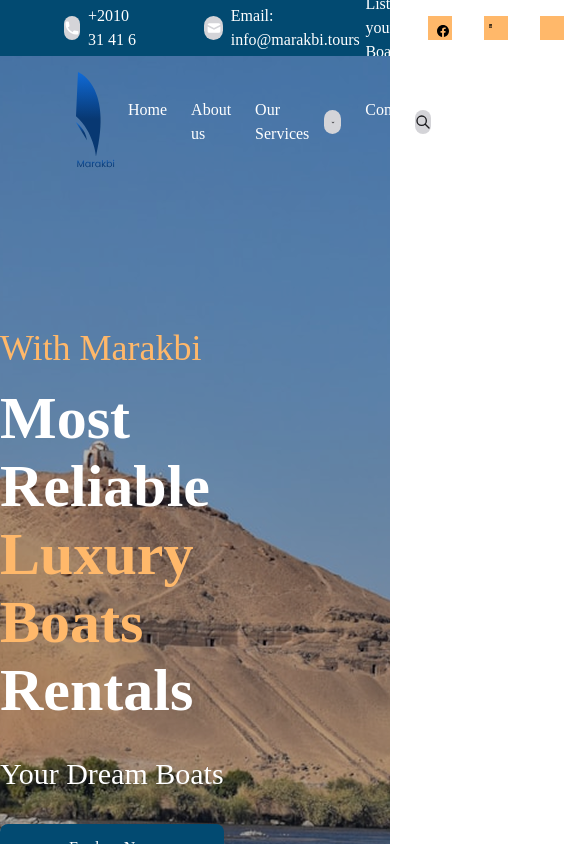
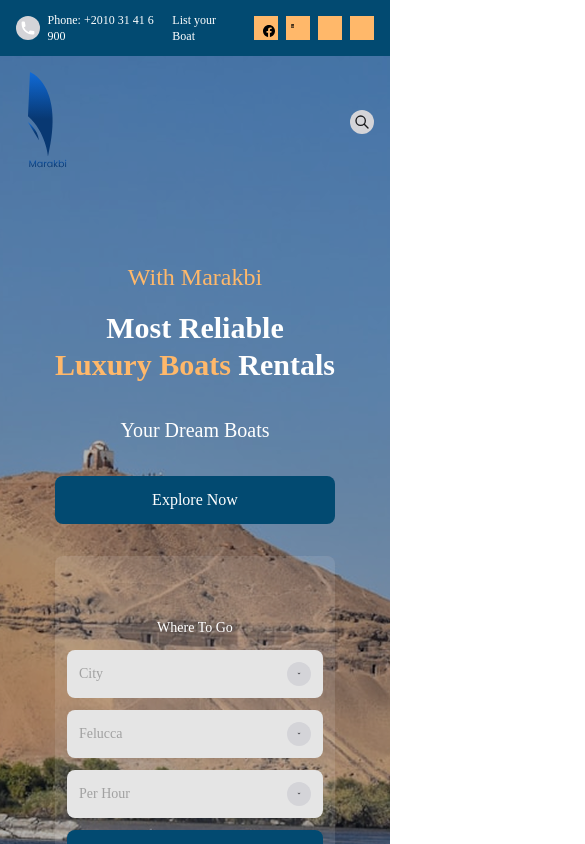
Before and after one commit to MustafaGaberr/beta-marakbi, a Next.js app: page / in a window 390 px wide. Shown: the top 844 px of the page, 585 px wide, since content can reach past the window. Built offline with nearby package versions, Linux system fonts and the light colour scheme.

Commit message:
responsive

```diff
--- a/src/components/Activities.tsx
+++ b/src/components/Activities.tsx
@@ -12,7 +12,7 @@ const Activities = () => {
       </div>
 
       {/* Activities Grid */}
-      <div className="grid grid-cols-3 grid-rows-6 gap-6 max-w-7xl mx-auto px-4 h-[800px] lg:h-[1000px]">
+      <div className="grid grid-cols-1 md:grid-cols-2 lg:grid-cols-3 gap-6 max-w-7xl mx-auto px-4 h-auto lg:h-[1000px]">
         {/* Water Sports - Column 1, Rows 1-3 */}
         <div className="flex flex-col row-span-3">
           <div className="relative overflow-hidden rounded-[32px] mb-4 h-full">
--- a/src/components/BoatFleet.tsx
+++ b/src/components/BoatFleet.tsx
@@ -98,7 +98,7 @@ const BoatFleet = () => {
 
         {/* View All Boats Button */}
         <div className="text-center">
-          <button className="w-56 h-12 px-6 py-2.5 bg-sky-900 rounded-lg text-white text-base font-normal font-['Poppins'] capitalize hover:bg-sky-800 transition-colors">
+          <button className="w-full sm:w-56 h-12 px-6 py-2.5 bg-sky-900 rounded-lg text-white text-base font-normal font-['Poppins'] capitalize hover:bg-sky-800 transition-colors">
             View all boats
           </button>
         </div>
--- a/src/components/FeaturedServices.tsx
+++ b/src/components/FeaturedServices.tsx
@@ -93,7 +93,7 @@ const FeaturedServices = () => {
 
       {/* Service Icons Grid */}
       <div className="w-full flex justify-center pt-20">
-        <div className="grid grid-cols-6 gap-8 max-w-6xl">
+        <div className="grid grid-cols-1 sm:grid-cols-2 md:grid-cols-3 lg:grid-cols-6 gap-8 max-w-6xl">
           {services.map((service, index) => (
             <div key={index} className="flex flex-col items-center text-center">
               <div className="mb-4">
--- a/src/components/FinalCTA.tsx
+++ b/src/components/FinalCTA.tsx
@@ -9,7 +9,7 @@ const FinalCTA = () => {
         <p className="text-sky-100 text-base font-medium font-['Poppins'] text-center max-w-lg mb-8">
           Every journey with Marakbi is tailored to perfection. From private charters to bespoke itineraries, our boats and expert captains ensure a seamless, unforgettable experience.
         </p>
-        <button className="w-56 h-12 px-6 py-2.5 bg-white rounded-lg text-sky-800 text-base font-normal font-['Poppins'] capitalize hover:bg-gray-100 transition-colors">
+        <button className="w-full sm:w-56 h-12 px-6 py-2.5 bg-white rounded-lg text-sky-800 text-base font-normal font-['Poppins'] capitalize hover:bg-gray-100 transition-colors">
           Book now
         </button>
       </div>
--- a/src/components/Header.tsx
+++ b/src/components/Header.tsx
@@ -6,31 +6,31 @@ const Header = () => {
   return (
     <header className="relative">
       {/* Top Bar */}
-      <div className="bg-sky-900 h-14 flex items-center justify-between px-16">
+      <div className="bg-sky-900 h-14 flex items-center justify-between px-4 sm:px-8 md:px-16">
         {/* Left Side: Phone and Email */}
-        <div className="flex items-center gap-16">
+        <div className="flex items-center gap-4 sm:gap-8 md:gap-16">
           <div className="flex items-center gap-2">
             <div className="w-6 h-6 bg-zinc-300 rounded-full flex items-center justify-center">
               <svg className="w-4 h-4 text-white" fill="currentColor" viewBox="0 0 20 20">
                 <path d="M2 3a1 1 0 011-1h2.153a1 1 0 01.986.836l.74 4.435a1 1 0 01-.54 1.06l-1.548.773a11.037 11.037 0 006.105 6.105l.774-1.548a1 1 0 011.059-.54l4.435.74a1 1 0 01.836.986V17a1 1 0 01-1 1h-2C7.82 18 2 12.18 2 5V3z" />
               </svg>
             </div>
-            <span className="text-white text-base font-normal font-['Poppins']">Phone: +2010 31 41 6 900</span>
+            <span className="text-white text-xs sm:text-sm md:text-base font-normal font-['Poppins']">Phone: +2010 31 41 6 900</span>
           </div>
-          <div className="flex items-center gap-2">
+          <div className="hidden sm:flex items-center gap-2">
             <div className="w-6 h-6 bg-zinc-300 rounded-full flex items-center justify-center">
               <svg className="w-4 h-4 text-white" fill="currentColor" viewBox="0 0 20 20">
                 <path d="M2.003 5.884L10 9.882l7.997-3.998A2 2 0 0016 4H4a2 2 0 00-1.997 1.884z" />
                 <path d="M18 8.118l-8 4-8-4V14a2 2 0 002 2h12a2 2 0 002-2V8.118z" />
               </svg>
             </div>
-            <span className="text-white text-base font-normal font-['Poppins']">Email: info@marakbi.tours</span>
+            <span className="text-white text-xs sm:text-sm md:text-base font-normal font-['Poppins']">Email: info@marakbi.tours</span>
           </div>
         </div>
         {/* Right Side: List your Boat and Social Icons */}
-        <div className="flex items-center gap-8">
-          <span className="text-white text-base font-normal font-['Poppins']">List your Boat</span>
-          <div className="flex items-center gap-8">
+        <div className="flex items-center gap-4 sm:gap-8">
+          <span className="text-white text-xs sm:text-sm md:text-base font-normal font-['Poppins']">List your Boat</span>
+          <div className="flex items-center gap-2 sm:gap-4 md:gap-8">
             {/* Facebook */}
             <div className="w-6 h-6 relative overflow-hidden">
               <div className="w-6 h-6 bg-orange-300 absolute"></div>
@@ -58,13 +58,13 @@ const Header = () => {
       </div>
       {/* Main Navigation Bar */}
       <nav className="absolute top-14 left-0 right-0 z-10">
-        <div className="px-16 py-4 flex justify-between items-center">
+        <div className="px-4 sm:px-8 md:px-16 py-4 flex justify-between items-center">
           {/* Left: Logo */}
           <div className="flex items-center space-x-3">
             <Logo width={64} height={100} />
           </div>
           {/* Middle: Navigation Links */}
-          <div className="flex gap-6">
+          <div className="hidden md:flex gap-6">
             <span className="text-white text-base font-normal font-['Poppins']">Home</span>
             <span className="text-white text-base font-normal font-['Poppins']">About us</span>
             <div className="flex items-center gap-2">
--- a/src/components/Hero.tsx
+++ b/src/components/Hero.tsx
@@ -19,33 +19,33 @@ const Hero = () => {
 
       {/* Content */}
       <div className="relative w-full h-full flex items-center pt-16">
-        <div className="w-[1119px] mx-auto flex justify-between items-center gap-20">
+        <div className="max-w-7xl mx-auto px-4 flex flex-col lg:flex-row justify-between items-center gap-8 lg:gap-20">
           {/* Left Side: Text Content */}
-          <div className="flex flex-col">
-            <div className="text-orange-300 text-4xl font-normal font-['SignPainter'] capitalize mb-4">
+          <div className="flex flex-col text-center lg:text-left">
+            <div className="text-orange-300 text-2xl sm:text-3xl lg:text-4xl font-normal font-['SignPainter'] capitalize mb-4">
               With Marakbi
             </div>
-            <div className="text-white text-6xl font-bold font-['Poppins'] capitalize leading-[68px] mb-8">
+            <div className="text-white text-3xl sm:text-4xl lg:text-6xl font-bold font-['Poppins'] capitalize leading-tight lg:leading-[68px] mb-8">
               <span className="text-white">Most Reliable<br/></span>
               <span className="text-orange-300">Luxury Boats </span>
               <span className="text-white">Rentals</span>
             </div>
-            <div className="text-white text-3xl font-medium font-['Poppins'] capitalize mb-8">
+            <div className="text-white text-xl sm:text-2xl lg:text-3xl font-medium font-['Poppins'] capitalize mb-8">
               Your Dream boats
             </div>
-            <button className="w-56 h-12 px-6 py-2.5 bg-sky-900 rounded-lg flex justify-center items-center gap-2.5 text-white text-base font-normal font-['Poppins']">
+            <button className="w-full sm:w-56 h-12 px-6 py-2.5 bg-sky-900 rounded-lg flex justify-center items-center gap-2.5 text-white text-base font-normal font-['Poppins'] mx-auto lg:mx-0">
               Explore Now
             </button>
           </div>
 
           {/* Right Side: Booking Form */}
-          <div className="w-72 h-96 bg-white/10 rounded-lg overflow-hidden flex flex-col justify-center items-center p-3">
+          <div className="w-full sm:w-72 h-96 bg-white/10 rounded-lg overflow-hidden flex flex-col justify-center items-center p-3">
             <div className="text-white text-sm font-normal font-['Poppins'] capitalize mb-3">
               Where to go
             </div>
 
             {/* City Dropdown */}
-            <div className="w-52 h-12 p-3 bg-neutral-200 rounded-lg flex justify-between items-center mb-3">
+            <div className="w-full sm:w-52 h-12 p-3 bg-neutral-200 rounded-lg flex justify-between items-center mb-3">
               <div className="text-neutral-400 text-sm font-normal font-['Poppins'] capitalize">
                 City
               </div>
@@ -57,7 +57,7 @@ const Hero = () => {
             </div>
 
             {/* Boat Type Dropdown */}
-            <div className="w-52 h-12 p-3 bg-neutral-200 rounded-lg flex justify-between items-center mb-3">
+            <div className="w-full sm:w-52 h-12 p-3 bg-neutral-200 rounded-lg flex justify-between items-center mb-3">
               <div className="text-neutral-400 text-sm font-normal font-['Poppins'] capitalize">
                 Felucca
               </div>
@@ -69,7 +69,7 @@ const Hero = () => {
             </div>
 
             {/* Trip Type Dropdown */}
-            <div className="w-52 h-12 p-3 bg-neutral-200 rounded-lg flex justify-between items-center mb-3">
+            <div className="w-full sm:w-52 h-12 p-3 bg-neutral-200 rounded-lg flex justify-between items-center mb-3">
               <div className="text-neutral-400 text-sm font-normal font-['Poppins'] capitalize">
                 Per Hour
               </div>
@@ -81,7 +81,7 @@ const Hero = () => {
             </div>
 
             {/* Book now Button */}
-            <div className="w-52 h-12 px-6 py-2.5 bg-sky-900 rounded-lg flex justify-center items-center gap-2.5">
+            <div className="w-full sm:w-52 h-12 px-6 py-2.5 bg-sky-900 rounded-lg flex justify-center items-center gap-2.5">
               <div className="text-white text-base font-normal font-['Poppins']">
                 Book now
               </div>
--- a/src/components/WhyUs.tsx
+++ b/src/components/WhyUs.tsx
@@ -38,7 +38,7 @@ const WhyUs = () => {
           <p className="text-white text-xl md:text-3xl font-normal font-['Poppins'] capitalize mb-8">
             We Do Our Best For Your Convenience
           </p>
-          <button className="w-56 h-12 px-6 py-2.5 bg-orange-300 rounded-lg text-sky-900 text-base font-normal font-['Poppins'] capitalize hover:bg-orange-400 transition-colors">
+          <button className="w-full sm:w-56 h-12 px-6 py-2.5 bg-orange-300 rounded-lg text-sky-900 text-base font-normal font-['Poppins'] capitalize hover:bg-orange-400 transition-colors">
             book with us
           </button>
         </div>
```
